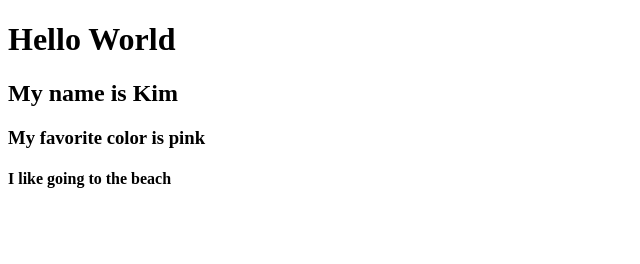
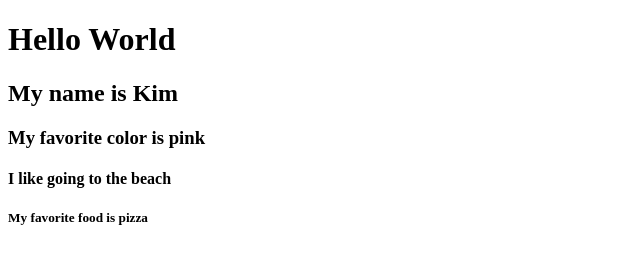
Before and after one commit to kimmyflora/js-arrays-lab, a plain HTML site: page index.html in a window 1280 px wide. Shown: the whole page, without its empty margins (0-640 px from the left). Drawn offline with Linux system fonts and the light colour scheme.

Commit message:
added fav food

```diff
--- a/index.html
+++ b/index.html
@@ -10,6 +10,7 @@
     <h2>My name is Kim</h2>
     <h3>My favorite color is pink</h3>
     <h4>I like going to the beach</h4>
+    <h5>My favorite food is pizza</h5>
 
 </body>
 </html>
```
